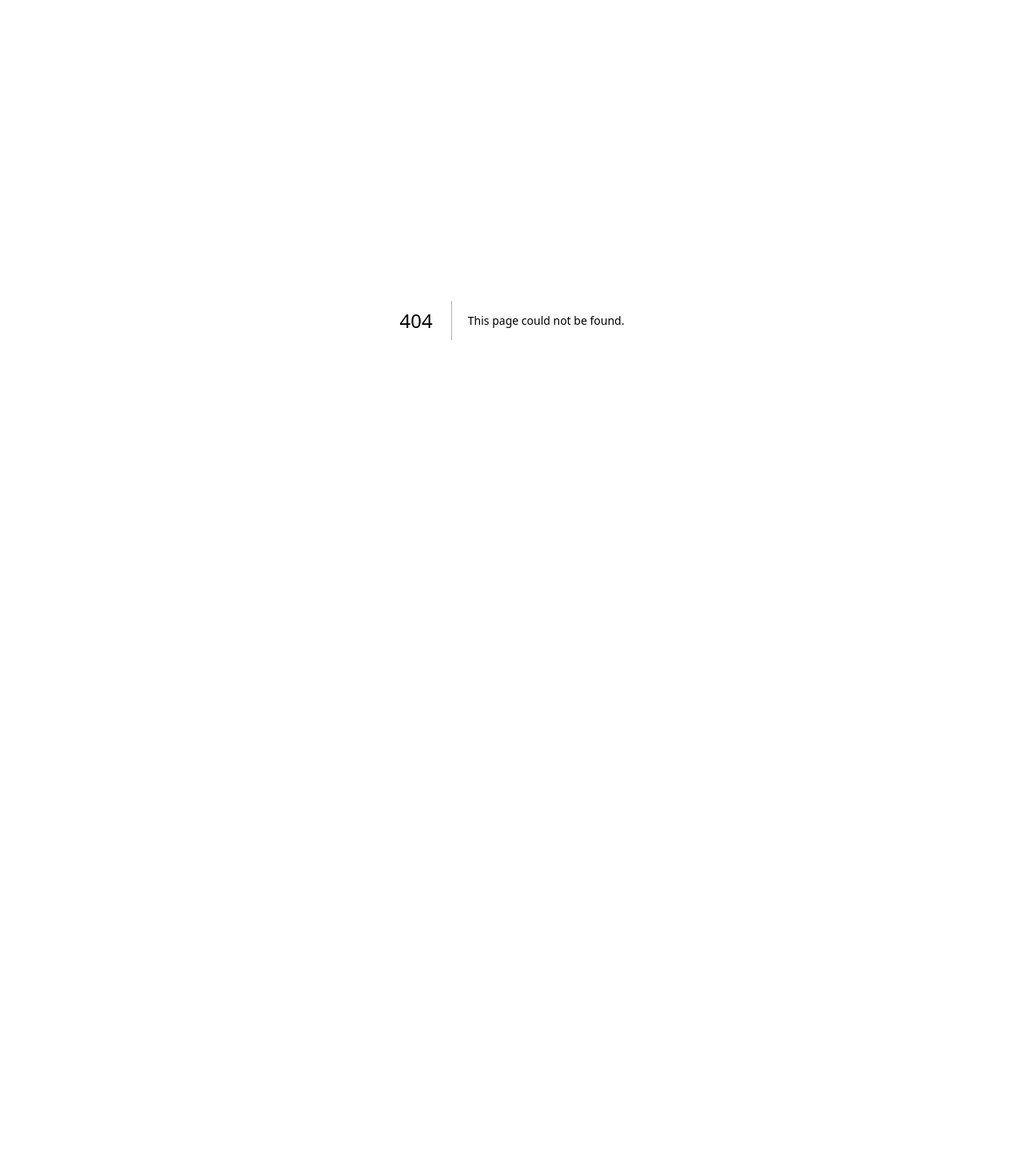
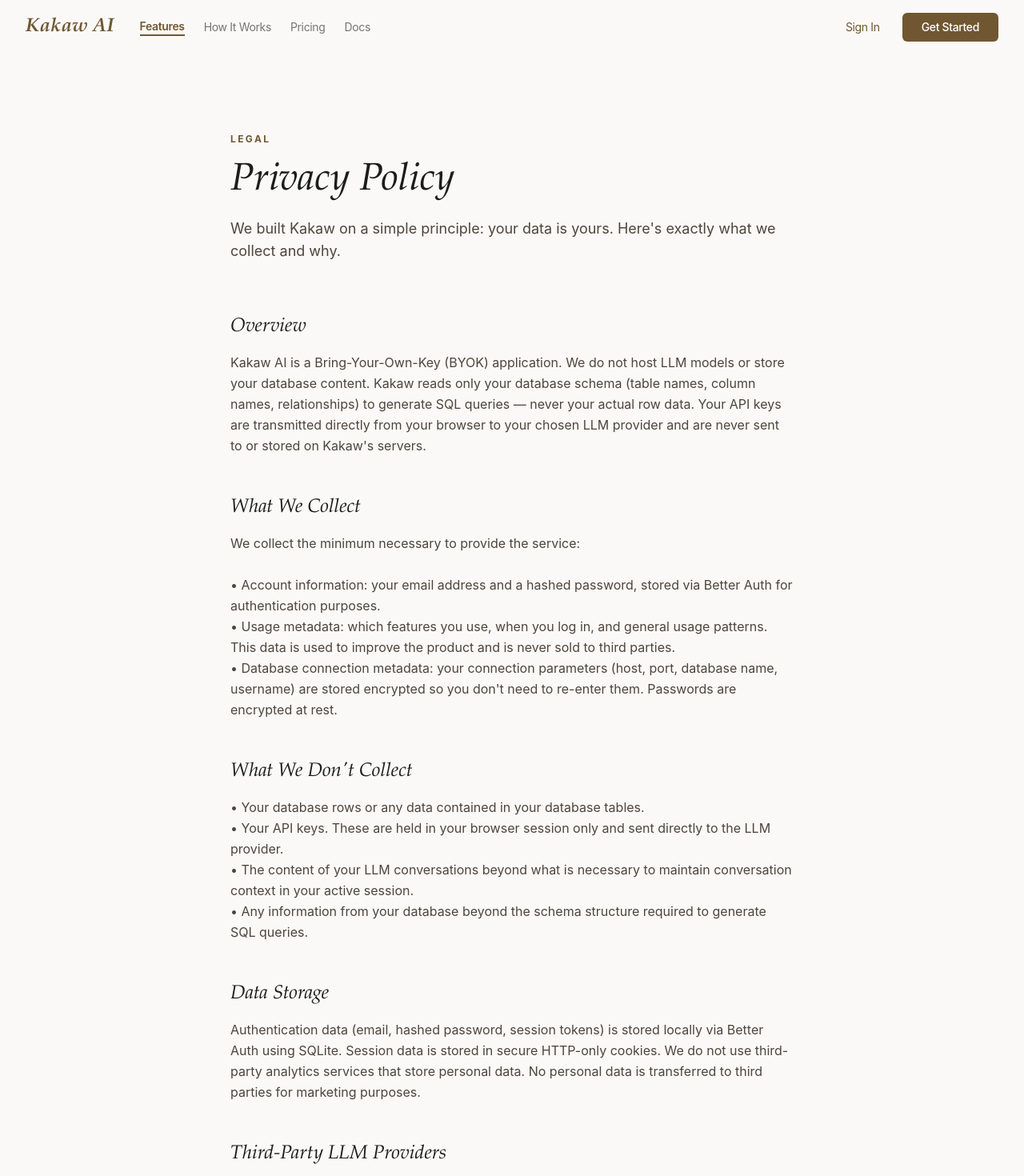
Before and after one commit to Kakaw-AI/frontend, a Next.js app: page /privacy in a window 1280 px wide. Before the commit this address had no page. Shown: the top 1470 px of the page at 80% size. Before the commit the page ends 800 px from the top, so only its background shows below. Built offline with nearby package versions, Linux system fonts and the light colour scheme.

Commit message:
feat: add Privacy Policy page with BYOK-specific content

```diff
--- /dev/null
+++ b/src/app/privacy/page.tsx
@@ -0,0 +1,83 @@
+import { Navbar } from "@/components/landing/Navbar"
+import { Footer } from "@/components/landing/Footer"
+
+const sections = [
+  {
+    title: "Overview",
+    content: `Kakaw AI is a Bring-Your-Own-Key (BYOK) application. We do not host LLM models or store your database content. Kakaw reads only your database schema (table names, column names, relationships) to generate SQL queries — never your actual row data. Your API keys are transmitted directly from your browser to your chosen LLM provider and are never sent to or stored on Kakaw's servers.`,
+  },
+  {
+    title: "What We Collect",
+    content: `We collect the minimum necessary to provide the service:
+
+• Account information: your email address and a hashed password, stored via Better Auth for authentication purposes.
+• Usage metadata: which features you use, when you log in, and general usage patterns. This data is used to improve the product and is never sold to third parties.
+• Database connection metadata: your connection parameters (host, port, database name, username) are stored encrypted so you don't need to re-enter them. Passwords are encrypted at rest.`,
+  },
+  {
+    title: "What We Don't Collect",
+    content: `• Your database rows or any data contained in your database tables.
+• Your API keys. These are held in your browser session only and sent directly to the LLM provider.
+• The content of your LLM conversations beyond what is necessary to maintain conversation context in your active session.
+• Any information from your database beyond the schema structure required to generate SQL queries.`,
+  },
+  {
+    title: "Data Storage",
+    content: `Authentication data (email, hashed password, session tokens) is stored locally via Better Auth using SQLite. Session data is stored in secure HTTP-only cookies. We do not use third-party analytics services that store personal data. No personal data is transferred to third parties for marketing purposes.`,
+  },
+  {
+    title: "Third-Party LLM Providers",
+    content: `When you use Kakaw, your questions and schema context are sent to the LLM provider you configured (Anthropic, OpenAI, Google, or a local model via Ollama/LM Studio). The handling of that data is governed by the privacy policy of your chosen provider. We recommend reviewing their policies:
+
+• Anthropic: anthropic.com/privacy
+• OpenAI: openai.com/privacy
+• Google: policies.google.com/privacy
+
+Local models (Ollama, LM Studio) process data entirely on your machine — no data leaves your device.`,
+  },
+  {
+    title: "Your Rights",
+    content: `You may request deletion of your account and associated data at any time by contacting us. Upon deletion, your email, hashed password, database connection metadata, and session data will be permanently removed.`,
+  },
+  {
+    title: "Contact",
+    content: `Questions about this privacy policy? Reach us at privacy@kakaw.ai.
+
+Last updated: April 2026`,
+  },
+]
+
+export default function PrivacyPage() {
+  return (
+    <>
+      <Navbar />
+      <main className="pt-24 min-h-screen bg-surface">
+        <div className="max-w-3xl mx-auto px-8 py-16">
+          <span className="font-label text-xs uppercase tracking-[0.2em] text-primary font-bold">
+            Legal
+          </span>
+          <h1 className="font-headline text-5xl italic mt-3 mb-4 text-on-surface leading-tight">
+            Privacy Policy
+          </h1>
+          <p className="text-on-surface-variant mb-16 text-lg">
+            We built Kakaw on a simple principle: your data is yours. Here&apos;s exactly what we collect and why.
+          </p>
+
+          <div className="space-y-12">
+            {sections.map((section) => (
+              <div key={section.title}>
+                <h2 className="font-headline text-2xl italic text-on-surface mb-4">
+                  {section.title}
+                </h2>
+                <div className="text-on-surface-variant leading-relaxed whitespace-pre-line">
+                  {section.content}
+                </div>
+              </div>
+            ))}
+          </div>
+        </div>
+      </main>
+      <Footer />
+    </>
+  )
+}
```
